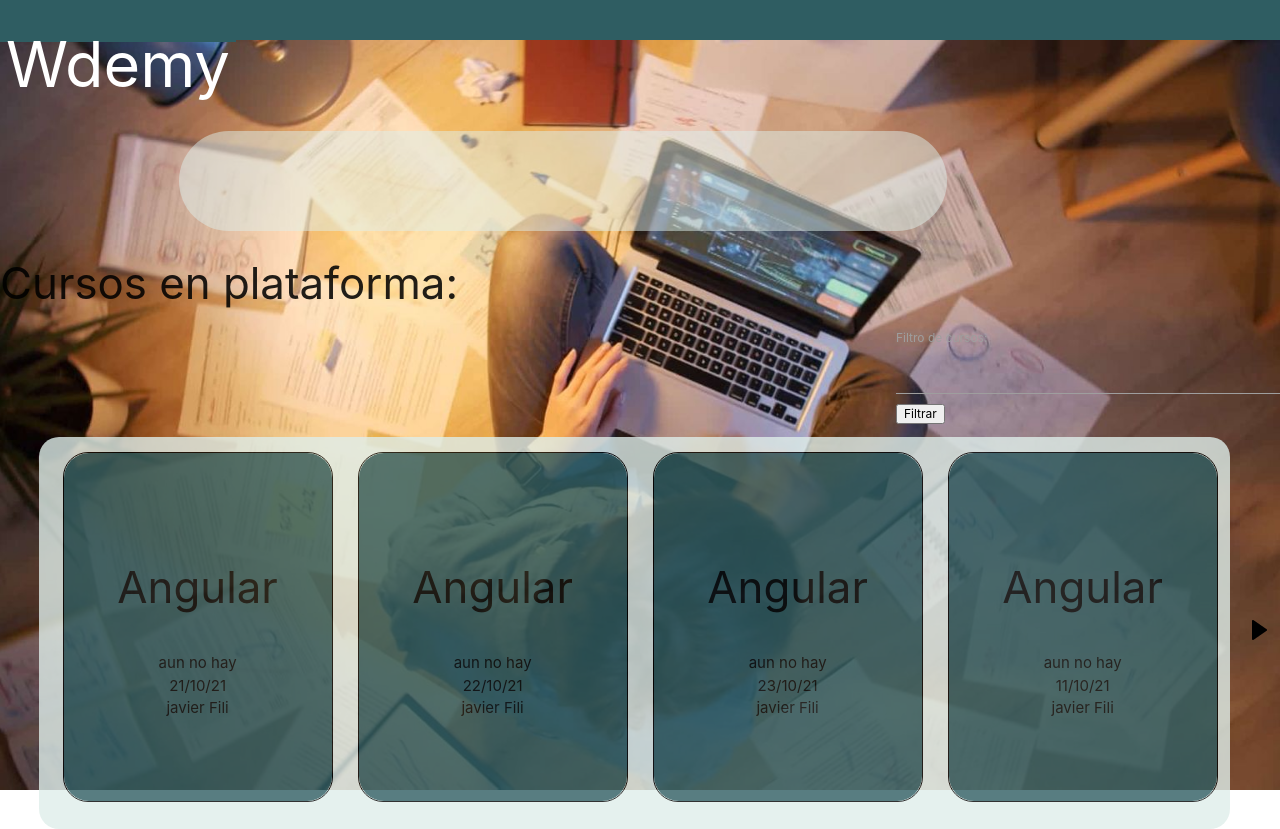
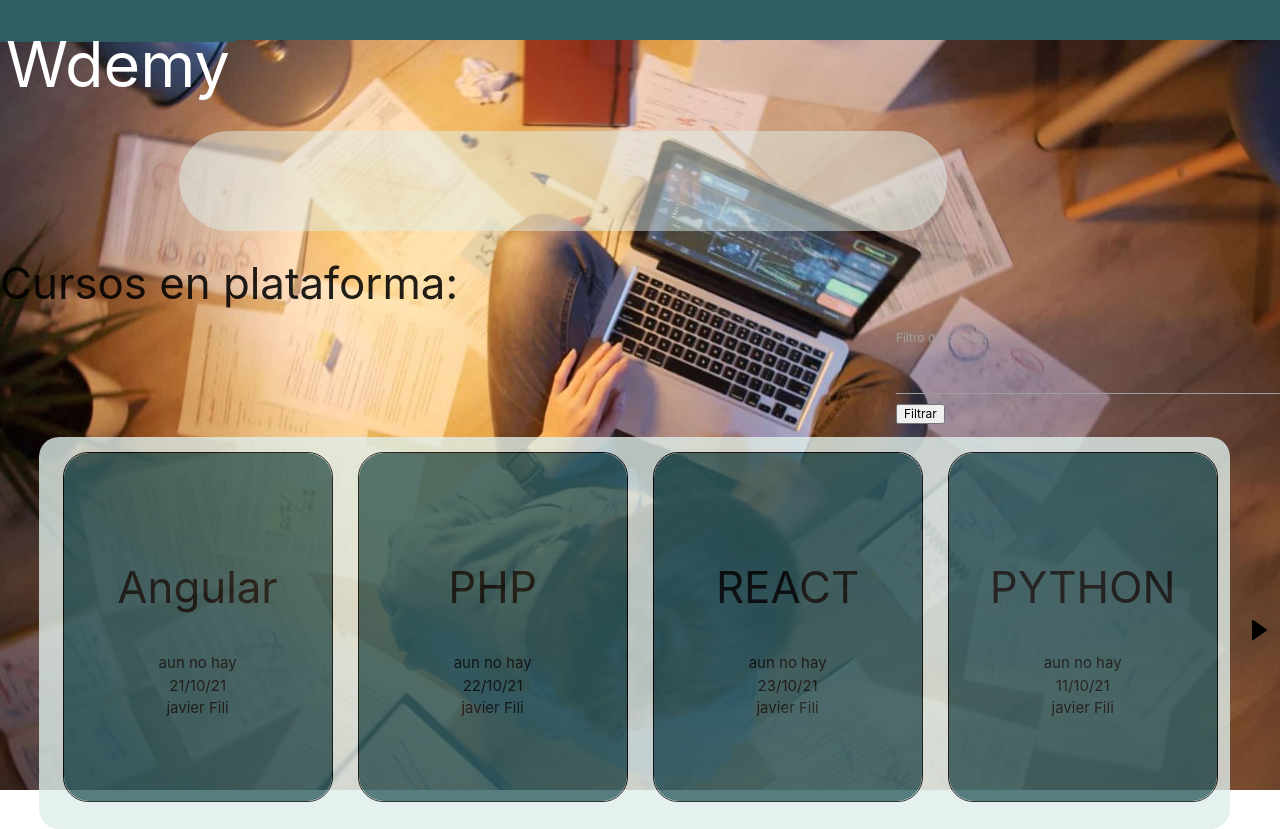
Before and after one commit to javierFili/WebdemyIngSof, a React app: page / in a window 1280 px wide. Built offline with nearby package versions, Linux system fonts and the light colour scheme.

Commit message:
Agregando nuevos datos de prueba

```diff
--- a/app/App.jsx
+++ b/app/App.jsx
@@ -27,6 +27,8 @@ function VistaGeneral(){
 }
 
 function VistaCurso(){
+  const params = useParams();
+
  return(
   <Router>
     <div>
@@ -49,8 +51,6 @@ function App() {
   return(
     <Router>
         <Switch>
-
-
             <Route exact path='/' >
               <VistaGeneral>
 
@@ -58,11 +58,15 @@ function App() {
             </Route>
 
             {/* path="/blog/:slug" */}
-            <Route path="/Inicio/:entrada">
+            <Route exact path="/Inicio/:entrada">
               <VistaCurso>
 
               </VistaCurso>
 
+            </Route>
+
+            <Route exact path="/Prueba">
+              <NotFound/>
             </Route>
 
             <Route component={NotFound} />
--- a/app/data/Pruebas.js
+++ b/app/data/Pruebas.js
@@ -1,6 +1,5 @@
 const curso = [
     {
-
         "id": 1,
         "actualizacion": "21/10/21",
         "tutor": "javier Fili ",
@@ -13,7 +12,7 @@ const curso = [
         "actualizacion": "22/10/21",
         "tutor": "javier Fili ",
         "imagen":"aun no hay",
-        "titulo":"Angular",
+        "titulo":"PHP",
         "palsClavs":'[web,softare,aa,a]'
     },
     {
@@ -21,14 +20,15 @@ const curso = [
         "actualizacion": "23/10/21",
         "tutor": "javier Fili ",
         "imagen":"aun no hay",
-        "titulo":"Angular",
+        "titulo":"REACT",
         "palsClavs":'[programacion,web,softare]'
     },
     {
         "id": 4,
+        "titulo":"PYTHON",
         "actualizacion": "11/10/21",
         "tutor": "javier Fili ",
-        "imagen":"aun no hay","titulo":"Angular",
+        "imagen":"aun no hay",
         "palsClavs":'[programacion,web,softare]'
     },
     {
@@ -36,7 +36,7 @@ const curso = [
         "actualizacion": "23/10/21",
         "tutor": "javier Fili ",
         "imagen":"aun no hay",
-        "titulo":"Angular",
+        "titulo":"JAVA",
         "palsClavs":'[programacion,web,]'
     },
     {
@@ -45,7 +45,7 @@ const curso = [
         "tutor": "javier Fili ",
         "imagen":"aun no hay","titulo":"Angular",
         "palsClavs":'[programacion,web,softare]',
-        "titulo":"Angular",
+        "titulo":"JAVASCRIPT",
         "palsClavs":'[programacion,web,softare]'
     },
     {
@@ -53,7 +53,7 @@ const curso = [
         "actualizacion": "01/10/21",
         "tutor": "javier Fili ",
         "imagen":"aun no hay",
-        "titulo":"Angular",
+        "titulo":"CALCULO l",
         "palsClavs":'[programacion,web,softare]'
     },
     {
@@ -61,7 +61,7 @@ const curso = [
         "actualizacion": "21/10/21",
         "tutor": "javier Fili ",
         "imagen":"aun no hay",
-        "titulo":"Angular",
+        "titulo":"INTRO",
         "palsClavs":'[programacion,softare,javi]'
     },
     {
@@ -69,7 +69,7 @@ const curso = [
         "actualizacion": "21/10/21",
         "tutor": "javier Fili ",
         "imagen":"aun no hay",
-        "titulo":"Angular",
+        "titulo":"ELEMENTOS",
         "palsClavs":'[led]'
     }
 ]
--- a/routes/routes.js
+++ b/routes/routes.js
@@ -6,13 +6,8 @@ router.get('/', (req,res) => {
     res.sendFile(path.join(__dirname, '/../public', '/index.html'));
 });
 
-router.get('/[a-zA-Z0-9]+', (req,res) => {
-    res.sendFile(path.join(__dirname, '/../public', '/index.html'));
-});
-
 router.get('(/[a-zA-Z0-9]+)+', (req,res) => {
     res.sendFile(path.join(__dirname, '/../public', '/index.html'));
 });
 
-
 module.exports = router;
```
Also changed, not shown: public/bundle.js.
